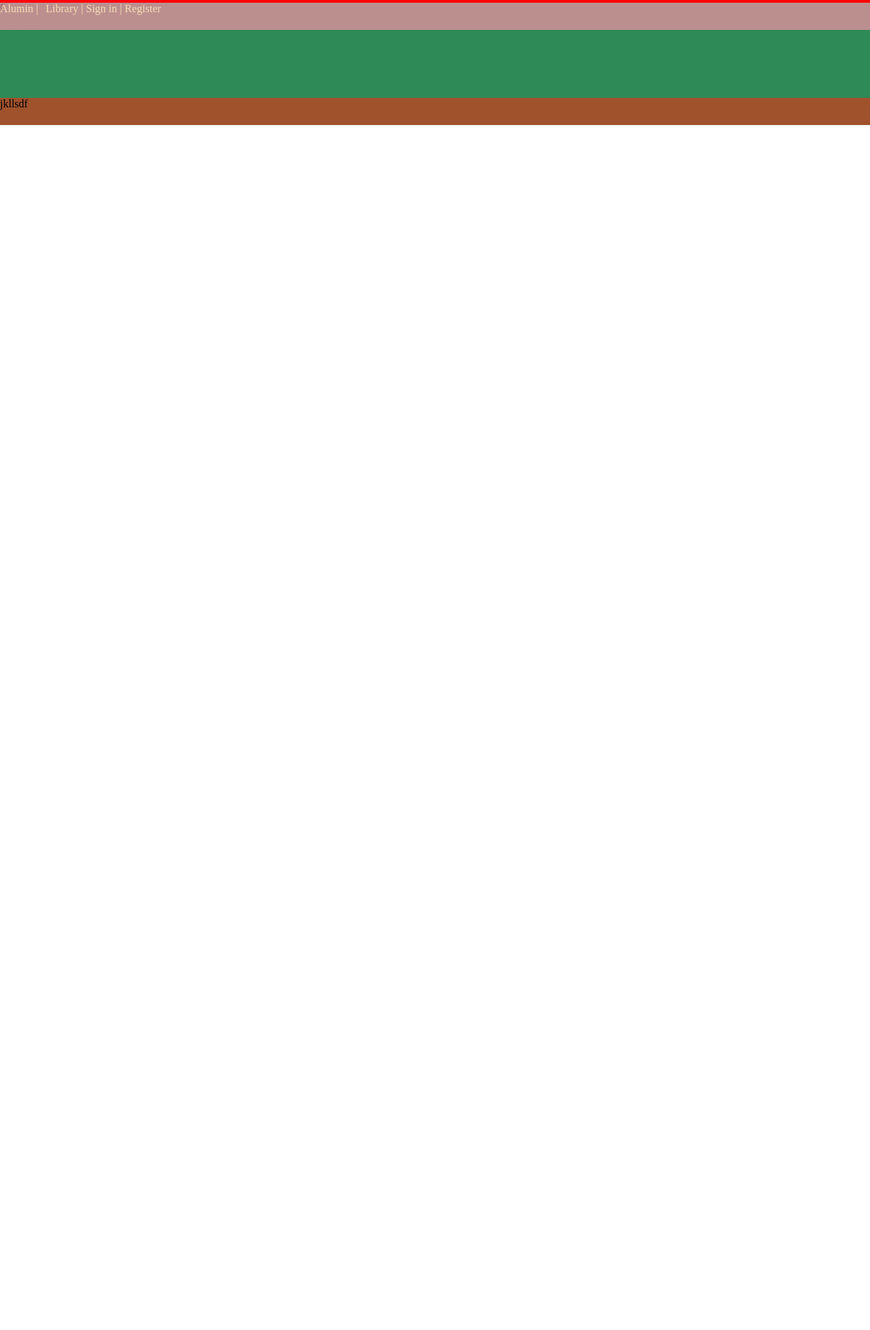
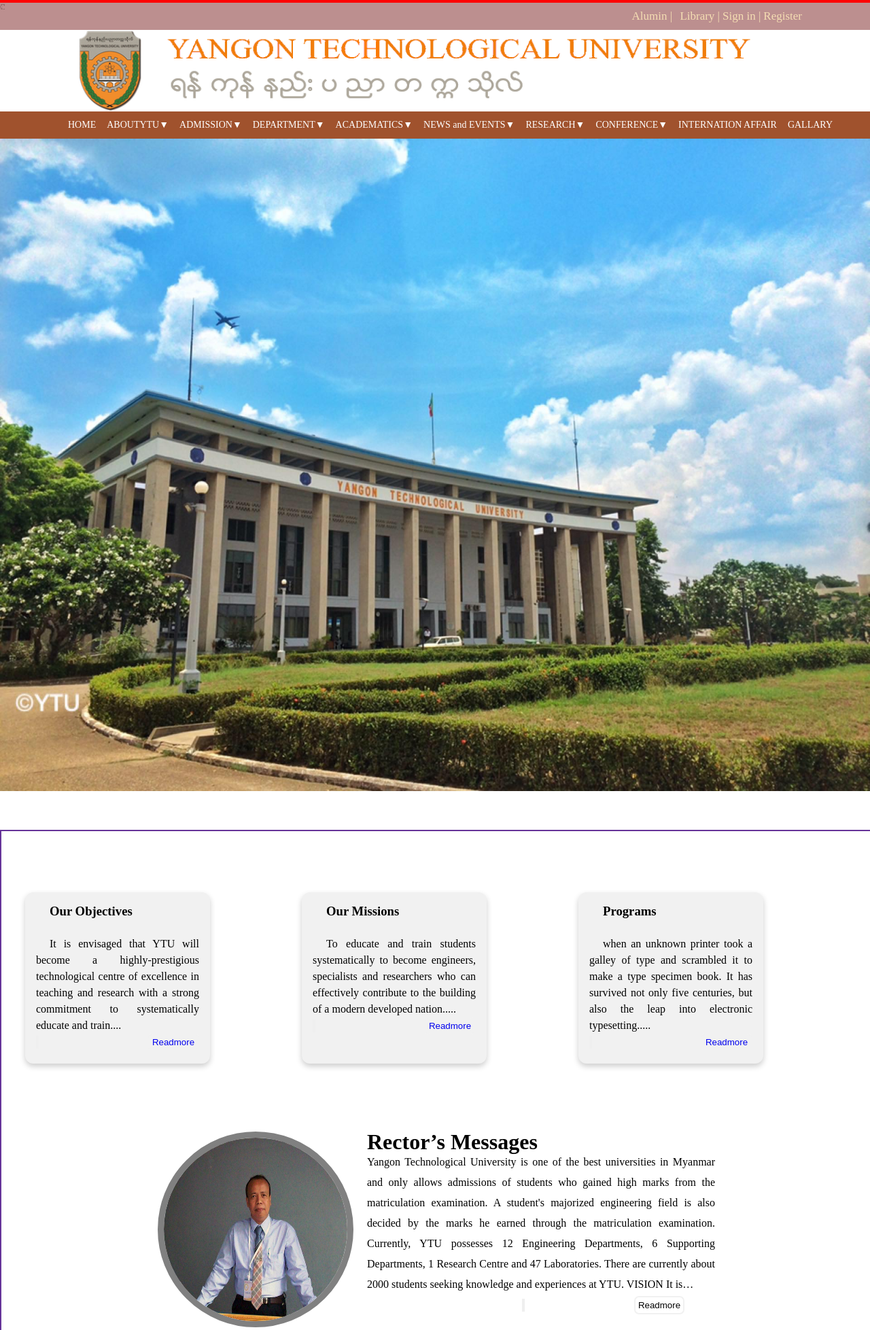
Before and after one commit to hareom284/Pre_intership01, a PHP site: the page made by upload(may27)/Assignment2/index.html in a window 1280 px wide. Shown: the top 1957 px of the page at 68% size. Before the commit the page ends 184 px from the top, so only its background shows below. Run offline with PHP 8.4, Linux system fonts and the light colour scheme.

Commit message:
added Assignmet2

```diff
--- a/upload(may27)/Assignment2/index.html
+++ b/upload(may27)/Assignment2/index.html
@@ -1,5 +1,6 @@
 <!DOCTYPE html>
 <html lang="en">
+
 <head>
   <meta charset="UTF-8">
   <meta name="viewport" content="width=device-width, initial-scale=1.0">
@@ -7,6 +8,7 @@
   <link rel="stylesheet" href="style.css">
   <link rel="icon" href="icon.png">
 </head>
+
 <body>
   <div class="header">
     c
@@ -14,15 +16,119 @@
       c
     </div>
     <div class="second">
-<a href="#">Alumin |</a> | <a href="#">Library |</a> <a href="#">Sign in |</a> <a href="#">Register </a>
+      <div class="linkalumi">
+        <a href="#">Alumin |</a> |
+        <a href="#">Library |</a>
+        <a href="#">Sign in |</a>
+        <a href="#">Register </a>
+      </div>
     </div>
     <div class="headline">
-mklsdfkla
+      <img src="images/headline.png" width="80%" height="120px" style="margin-left: 9%;">
     </div>
     <div class="nav">
-jkllsdf
+      <div class="navlinksection">
+        <a href="#">HOME</a> &nbsp;&nbsp;
+        <a href="#">ABOUTYTU&#9660;</a> &nbsp;&nbsp;
+        <a href="#">ADMISSION&#9660;</a> &nbsp;&nbsp;
+        <a href="#">DEPARTMENT&#9660;</a> &nbsp;&nbsp;
+        <a href="#">ACADEMATICS&#9660;</a> &nbsp;&nbsp;
+        <a href="#">NEWS and EVENTS&#9660;</a> &nbsp;&nbsp;
+        <a href="#">RESEARCH&#9660;</a> &nbsp;&nbsp;
+        <a href="#">CONFERENCE&#9660;</a> &nbsp;&nbsp;
+        <a href="#">INTERNATION AFFAIR</a> &nbsp;&nbsp;
+        <a href="#">GALLARY</a>
+      </div>
+    </div>
+  </div>
+  <div class="slider">
+    <img src="images/sliderbackground.jpg" width="100%">
+    <!----opacity errors
+                 <div class="box">
+                 <img src="images/slider.jpg" width="40%" height="230px" style="padding-top: 100px;">
+                <div class="text"  style="text-align:right;">
+                <h3>Myanmar’s first Diploma Programme in Telecommunications launched</h3>
+                 <p >The new Diploma Programme in Telecommunications between the University of Oulu and Yangon Technical University (YTU) was launched on 22 March 2018. The programme aims to promote the construction of a society of equal opportunities in Myanmar as well as entrepreneurship and…</p>
+                </div>
+         </div>-->
+  </div>
+  <!--card for object and etc..-->
+  <div class="cardsection">
+    <div class="row">
+
+
+      <div class="column">
+        <div class="card">
+          <h3>Our Objectives</h3><br>
+          <p>It is envisaged that YTU will become a highly-prestigious technological centre of excellence in teaching
+            and research with a strong commitment to systematically educate and train....</p>
+          <button><a href="#">Readmore</a></button>
         </div>
       </div>
 
+      <div class="column">
+        <div class="card">
+          <h3>Our Missions</h3><br>
+          <p>To educate and train students systematically to become engineers, specialists and researchers who can
+            effectively contribute to the building of a modern developed nation.....</p>
+          <button><a href="#">Readmore</a></button>
+        </div>
+      </div>
+
+      <div class="column">
+        <div class="card">
+          <h3>Programs</h3><br>
+          <p>when an unknown printer took a galley of type and scrambled it to make a type specimen book. It has
+            survived not only five centuries, but also the leap into electronic typesetting.....</p>
+          <button><a href="#">Readmore</a></button>
+        </div>
+      </div>
+    </div>
+    <div class="rectormessage">
+      <div class="leftcolumn">
+        <img src="images/rector.jpg" width="270px" height="270px" style="border-radius:270px;border:9px solid grey">
+      </div>
+      <div class="rightcolumn">
+        <h1>Rector’s Messages</h1>
+        <p>Yangon Technological University is one of the best universities in Myanmar and only allows admissions of
+          students who gained high marks from the matriculation examination. A student's majorized engineering field is
+          also decided by the marks he earned through the matriculation examination. Currently, YTU possesses 12
+          Engineering Departments, 6 Supporting Departments, 1 Research Centre and 47 Laboratories. There are currently
+          about 2000 students seeking knowledge and experiences at YTU. VISION It is…</p>
+        &nbsp;&nbsp;&nbsp;&nbsp;&nbsp;&nbsp;&nbsp;&nbsp;&nbsp;&nbsp;&nbsp;&nbsp;&nbsp;&nbsp;&nbsp;&nbsp;&nbsp;&nbsp;&nbsp;&nbsp;&nbsp;&nbsp;&nbsp;&nbsp;&nbsp;&nbsp;&nbsp;&nbsp;&nbsp;&nbsp;&nbsp;&nbsp;&nbsp;&nbsp;&nbsp;&nbsp;&nbsp;&nbsp;&nbsp;&nbsp;&nbsp;&nbsp;&nbsp;&nbsp;&nbsp;&nbsp;&nbsp;&nbsp;&nbsp;&nbsp;&nbsp;&nbsp;&nbsp;&nbsp;&nbsp;&nbsp;
+        <button><a href="#" style="color: black">Readmore</a></button>
+      </div>
+    </div>
+    <h1 style="text-align:center; color: peru;">YTU Events</h1>
+    <div class="ytuevent">
+
+      <div class="image1"><img src="images/image1.png" width="180px" height="200px"
+          style="border:2px solid peachpuff ; border-radius: 30px; "></div>
+      <div class="image2"><img src="images/image2.jpg" width="180px" height="200px"
+          style="border:2px solid peachpuff;border-radius: 30px;"></div>
+      <div class="image3"><img src="images/image3.jpg" width="180px" height="200px"
+          style="border:2px solid peachpuff;border-radius: 30px; "></div>
+      <div class="image4"><img src="images/image4.jpg" width="180px" height="200px"
+          style="border:2px solid peachpuff;border-radius: 30px; "></div>
+    </div>
+    <div class="welcometotyu">
+      <h1 style="text-align: center;color: peru;"> WELCOME TO YTU</h1>
+      <p style="text-align: justify; text-indent: 20px; padding-left: 100px; padding-right: 100px;">Yangon Technological
+        University is one of the best universities in Myanmar and only allows admissions of students who gained high
+        marks from the matriculation examination. A student’s majorized engineering field is also decided by the marks
+        he earned through the matriculation examination. Currently, YTU possesses 12 Engineering Departments, 6
+        Supporting Departments, 1 Research Centre and 47 Laboratories. There are currently about 2000 students seeking
+        knowledge and experiences at YTU. Find out more about the history of YTU at …</p>
+        <button style="margin-left: 400px; "><a href="" style="color: peru;">Readmore..</a></button>
+
+    </div>
+    <div class="section">
+
+    </div>
+  </div>
+
+
+
 </body>
+
 </html>
--- a/upload(may27)/Assignment2/style.css
+++ b/upload(may27)/Assignment2/style.css
@@ -3,14 +3,12 @@
     margin: 0;
     padding: 0;
 }
-/*
+
 .header
 {
+    /*position: fixed;*/
     width: 100%;
-    height: 200px;
-    background-color: rebeccapurple;
-    color: rebeccapurple;
-}*/
+}
 /*for red color*/
 .first
 {
@@ -28,7 +26,7 @@
     margin-top:0px ;
     background-color: rosybrown;
     color: rosybrown;
-    text-align: initial;
+
 
 
 }
@@ -36,20 +34,165 @@
 .second a{
     color: wheat;
     text-decoration: none;
+    font-size: 17px;
 
 
+}
+/*link aulimi position*/
+.linkalumi
+{
+  text-align: right;
+  padding-right: 100px;
+  padding-top: 10px;
 }
 /*for logo and headline for ytc site*/
 .headline
 {
  width: 100%;
- height: 100px;
- background-color: seagreen;
+ height: 120px;
+ background-color: #ffffff;
  color: seagreen;
 }
+/*nav section */
 .nav
 {
     width: 100%;
     height: 40px;
     background-color: sienna;
 }
+/*nav's links section design*/
+.nav a
+{
+    text-decoration: none;
+    text-align: justify;
+    color: white;
+    font-size: 14px;
+}
+.navlinksection
+{
+    padding-top: 10px;
+    padding-left: 100px;
+}
+.slider
+{
+
+    height: 490px;
+    background-color: violet;
+
+}
+
+/*slider inside box*/
+
+.cardsection
+{
+    width: 100%;
+    height: 1700px;
+    margin-top: 527px;
+    border: 2px solid rebeccapurple;
+
+    padding-left: 30px;
+    position: relative;
+}
+/*card section*/
+/* Float four columns side by side */
+.column {
+    float: left;
+    width: 30%;
+    padding: 0 10px;
+    margin-top: 90px;
+
+  }
+
+  /* Remove extra left and right margins, due to padding */
+  .row {margin: 0 -5px;}
+
+  /* Clear floats after the columns */
+  .row:after {
+    content: "";
+    display: table;
+    clear: both;
+  }
+
+  /* Responsive columns */
+  @media screen and (max-width: 600px) {
+    .column {
+      width: 100%;
+      display: block;
+      margin-bottom: 20px;
+    }
+  }
+
+  /* Style the counter cards */
+  .card {
+    box-shadow: 0 4px 8px 0 rgba(0, 0, 0, 0.2);
+    padding: 16px;
+    text-align: justify;
+    background-color: #f1f1f1;
+    text-indent: 20px;
+    line-height: 24px;
+    height: 220px;
+    width: 240px;border-radius: 12px;
+
+  }
+  /*for card's button style*/
+  button a
+  {
+    border: 2px solid #f1f1f1;
+    width: 40px;
+    height: 10px;
+    border-radius: 7px;
+    margin-right: -400px;
+    padding:4px;
+
+
+    text-decoration: none;
+  }
+  /*left column for rector image*/
+  .rectormessage
+  {
+   display: flex;
+  }
+  .leftcolumn
+  { margin-left: 200px;
+    margin-top: 100px;
+    width: 40%;
+  }
+  /*right column for rector message*/
+  .rightcolumn
+  {
+    margin-top: 100px;
+    margin-left: 20px;
+    line-height: 30px;
+    margin-right:260px ;
+    text-align: justify;
+
+  }
+  .ytuevent
+  {
+    margin-top: 100px;
+    margin-left: 100px;
+    display: flex;
+  }
+  .image1
+  {
+
+   width: 24%;
+  }
+  .image2
+  {
+    width: 24%;
+  }
+  .image3
+  {
+   width: 24%;
+  }
+  .image4
+  {
+   width: 24%;
+  }
+  .welcometoytu
+  {
+
+    margin-left: 200px;
+    margin-right: 200px;
+  }
```
Also changed, not shown: upload(may27)/Assignment2/images/headline.png (added), upload(may27)/Assignment2/images/image1.png (added), upload(may27)/Assignment2/images/image2.jpg (added), upload(may27)/Assignment2/images/image3.jpg (added), upload(may27)/Assignment2/images/image4.jpg (added), upload(may27)/Assignment2/images/rector.jpg (added), upload(may27)/Assignment2/images/slider.jpg (added), upload(may27)/Assignment2/images/sliderbackground.jpg (added). Lines whose indentation alone changed are shown as unchanged.
